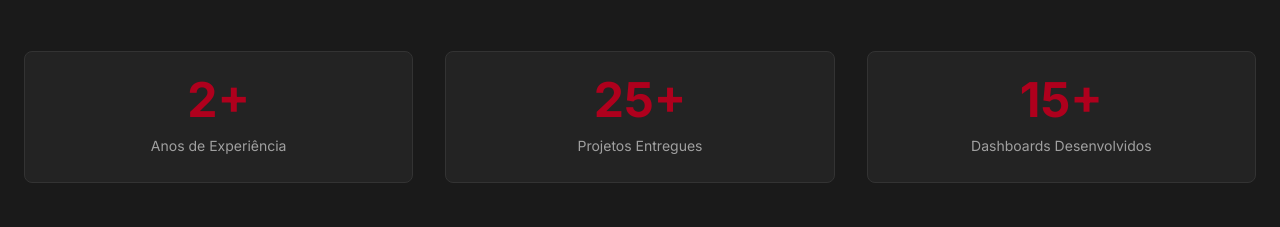
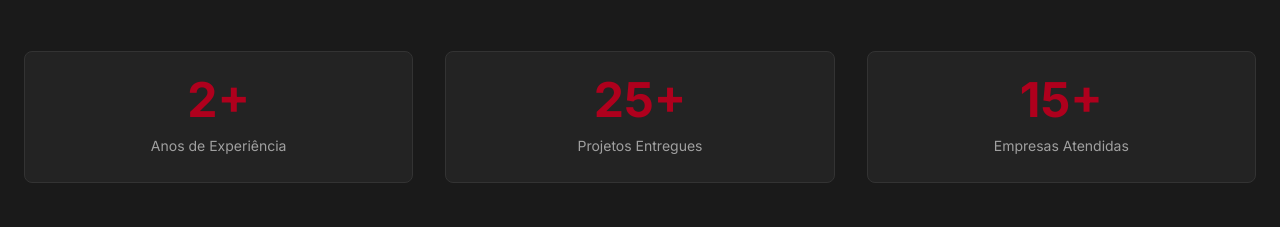
Before and after one commit to SergioJrdms/SjPortfolio, a React (Create React App) app: page / in a window 1280 px wide. Shown: the part 2160-2387 px from the top of the page. Built offline with nearby package versions, Linux system fonts and the light colour scheme.

Commit message:
counter mudou

```diff
--- a/src/components/About.jsx
+++ b/src/components/About.jsx
@@ -173,7 +173,7 @@ function About() {
         <div className="stats-counter mt-20 grid grid-cols-1 gap-6 sm:grid-cols-3 md:gap-8 animate-on-scroll fade-in delay-5">
              <CounterItem target={2} title="Anos de Experiência" />
              <CounterItem target={25} title="Projetos Entregues" /> {/* Ajuste conforme sua realidade */}
-             <CounterItem target={15} title="Dashboards Desenvolvidos" /> {/* Ajuste conforme sua realidade */}
+             <CounterItem target={15} title="Empresas Atendidas" /> {/* Ajuste conforme sua realidade */}
         </div>
       </div>
     </section>
```
